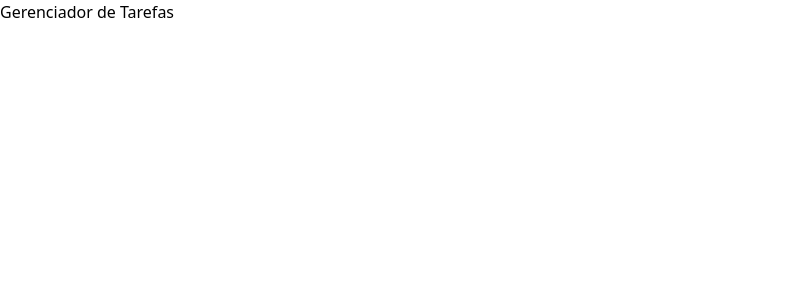
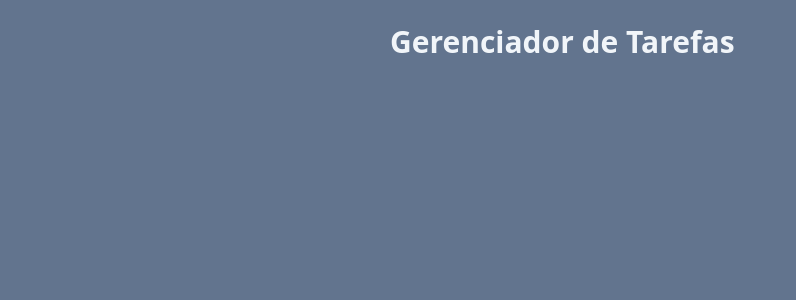
Before and after one commit to Uberdanalmeida/gerenciador-de-tarefas, a React (Vite) app: page / in a window 1280 px wide. Shown: the top 300 px of the page, without its empty margins (0-796 px from the left). Built offline with nearby package versions, Linux system fonts and the light colour scheme.

Commit message:
Estelizando meu h1, e as DIVs.

```diff
--- a/src/App.jsx
+++ b/src/App.jsx
@@ -4,10 +4,12 @@ import Task from './components/Task'
 
 function App() {
   return (
-    <div>
-      <h1>Gerenciador de Tarefas</h1>
-      <AddTask></AddTask>
-      <Task></Task>
+    <div className='h-screen w-screen bg-slate-500 flex justify-center p-6'>
+      <div className='w-[500px]'>
+        <h1 className='text-3xl text-slate-100 font-bold text-cenetr'>Gerenciador de Tarefas</h1>
+        <AddTask></AddTask>
+        <Task></Task>
+      </div>
     </div>
   )
 }
```
